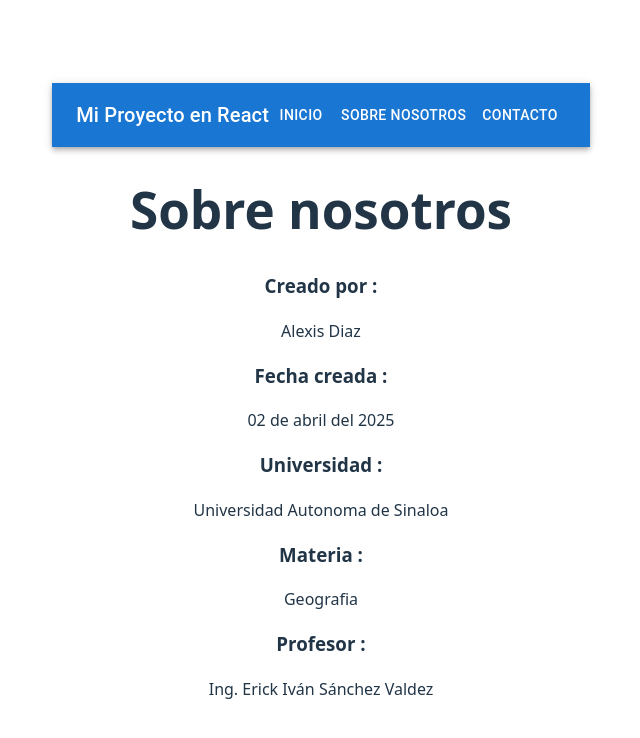
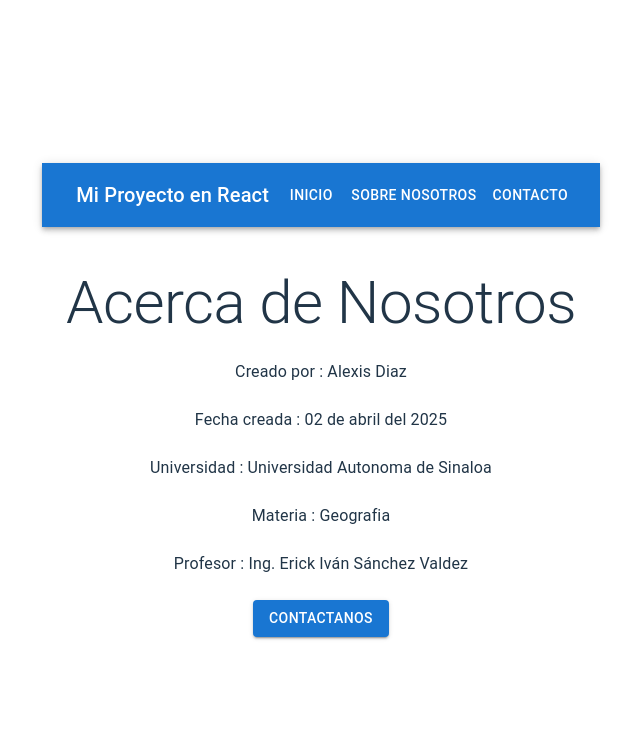
Before and after one commit to maniadiaz/reactActivity, a React (Vite) app: page /about in a window 1280 px wide. Shown: the top 738 px of the page, without its empty margins (319-959 px from the left). Built offline with nearby package versions, Linux system fonts and the light colour scheme.

Commit message:
se agregaron nuevo diseño

```diff
--- a/src/About.jsx
+++ b/src/About.jsx
@@ -1,13 +1,42 @@
+import React from "react";
+import {Box, Typography, Button, Container } from "@mui/material";
+import { useNavigate } from "react-router-dom";
 function About() {
+  const navigate = useNavigate();
     return (
-      <div>
-        <h1> Sobre nosotros </h1>
-          <h3> Creado por : </h3> <p> Alexis Diaz</p>
-          <h3> Fecha creada : </h3> <p> 02 de abril del 2025</p>
-          <h3> Universidad : </h3> <p> Universidad Autonoma de Sinaloa</p>
-          <h3> Materia : </h3> <p> Geografia</p>
-          <h3> Profesor : </h3> <p> Ing. Erick Iván Sánchez Valdez</p>
-      </div>
+    <Container maxWidth="md" sx={{ textAlign: "center", mt: 5 }}>
+      <Typography variant="h2" gutterBottom>
+        Acerca de Nosotros
+      </Typography>
+      {}
+      <Typography variant="body1" sx={{ mb: 3 }}>
+        Creado por : Alexis Diaz
+      </Typography>
+      {}
+      <Typography variant="body1" sx={{ mb: 3 }}>
+        Fecha creada : 02 de abril del 2025
+      </Typography>
+      {}
+      <Typography variant="body1" sx={{ mb: 3 }}>
+        Universidad : Universidad Autonoma de Sinaloa
+      </Typography>
+      {}
+      <Typography variant="body1" sx={{ mb: 3 }}>
+        Materia  : Geografia
+      </Typography>
+      {}
+      <Typography variant="body1" sx={{ mb: 3 }}>
+        Profesor  : Ing. Erick Iván Sánchez Valdez
+      </Typography>
+      {}
+      <Button
+          variant="contained"
+          color="primary"
+          onClick={() => navigate("/Contact")}
+        >
+          Contactanos
+        </Button>
+    </Container>
     );
   }
 
--- a/src/Contact.jsx
+++ b/src/Contact.jsx
@@ -1,21 +1,41 @@
+import React from "react";
+import {Box, Typography, Button, Container } from "@mui/material";
+import { useNavigate } from "react-router-dom";
+
 function Contact() {
+  const navigate = useNavigate();
   return (
-    <div className="contact">
-      <h2>Contactanos</h2>
-      <p>Si tienes alguna pregunta o comentario, no dudes en contactarnos.</p>
-      <form>
-        <label htmlFor="name">Nombre:</label><br />
-        <input type="text" id="name" name="name" required disabled/><br />
-
-        <label htmlFor="email">Correo electronico:</label><br />
-        <input type="email" id="email" name="email" required disabled/><br />
-
-        <label htmlFor="message">Mensaje:</label><br />
-        <textarea id="message" name="message" required disabled></textarea><br />
-
-        <button type="submit" disabled>Enviar</button><br />
-      </form>
-    </div>
+    <Container maxWidth="md" sx={{ textAlign: "center", mt: 5 }}>
+      {}
+      <Box>
+        <Typography variant="h2" gutterBottom>
+          Contactanos
+        </Typography>
+        {}
+        <Typography variant="body1" sx={{ mb: 3 }}>
+          Si tienes alguna pregunta o comentario, no dudes en contactarnos.
+        </Typography>
+        {}
+        <form>
+          <Box sx={{ mb: 2 }}>
+            <input type="text" placeholder="Nombre" required disabled/>
+          </Box>
+          <Box sx={{ mb: 2 }}>
+            <input type="email" placeholder="Correo electrónico" required disabled/>
+          </Box>
+          <Box sx={{ mb: 2 }}>
+            <textarea placeholder="Mensaje" required disabled></textarea>
+          </Box>
+          <Button variant="contained" color="primary" onClick={() => navigate("/")}>
+            Regresar
+          </Button>
+          {}
+          <Button variant="contained" color="primary" type="submit">
+            Enviar
+          </Button>
+        </form>
+      </Box>
+    </Container>
   );
 }
 
--- a/src/Home.jsx
+++ b/src/Home.jsx
@@ -20,7 +20,7 @@ function Home(){
       <Box component="img"
         src="https://i.pinimg.com/736x/39/97/eb/3997eb06057902de14a542b15ffc37e4.jpg"
         alt="Bienvenida"
-        sx={{ width: "100%", maxHeight: "300px", mb: 3, borderRadius: 2 }}
+        sx={{ width: "100%", maxHeight: "200px", mb: 3, borderRadius: 2 }}
       />
 
       {}
```
